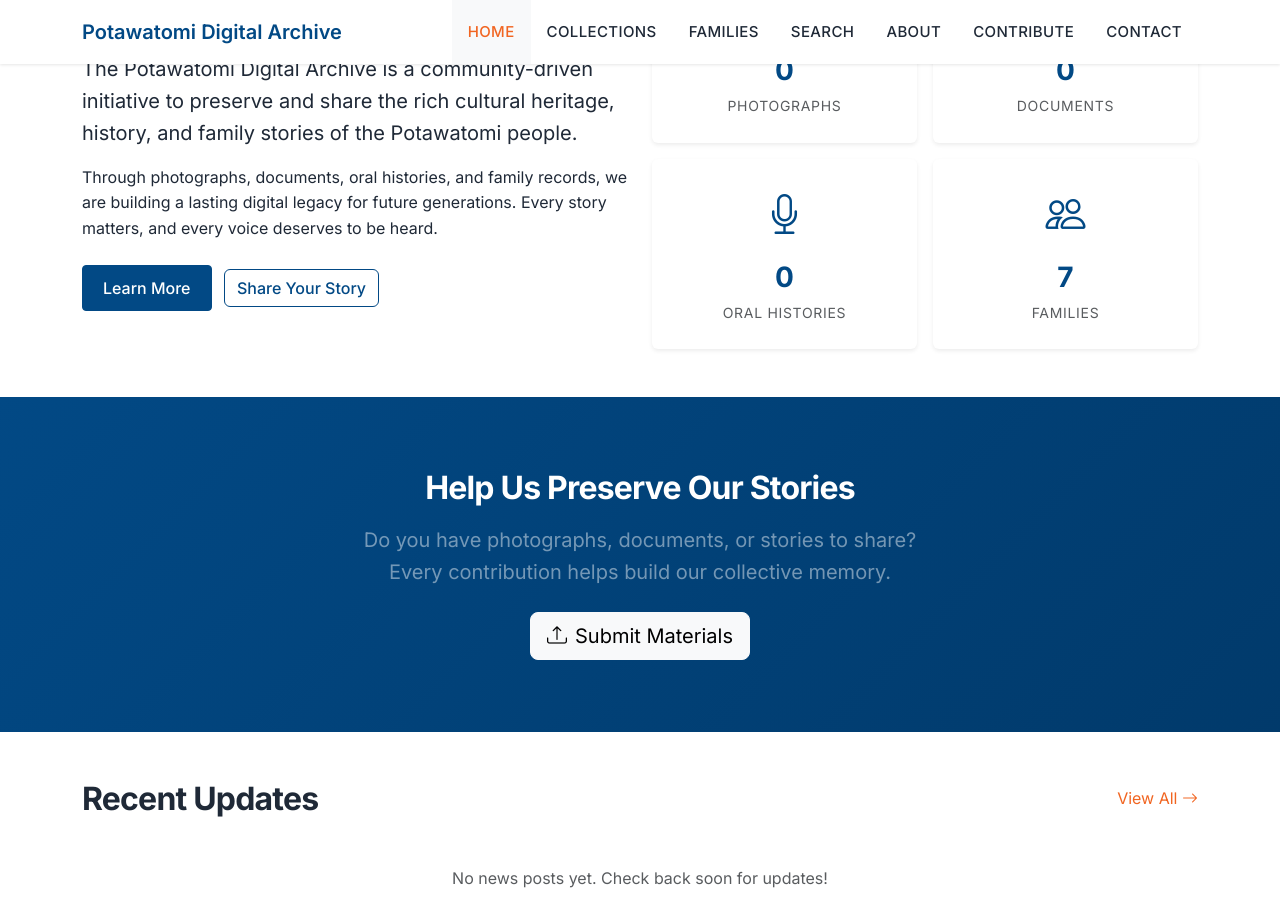
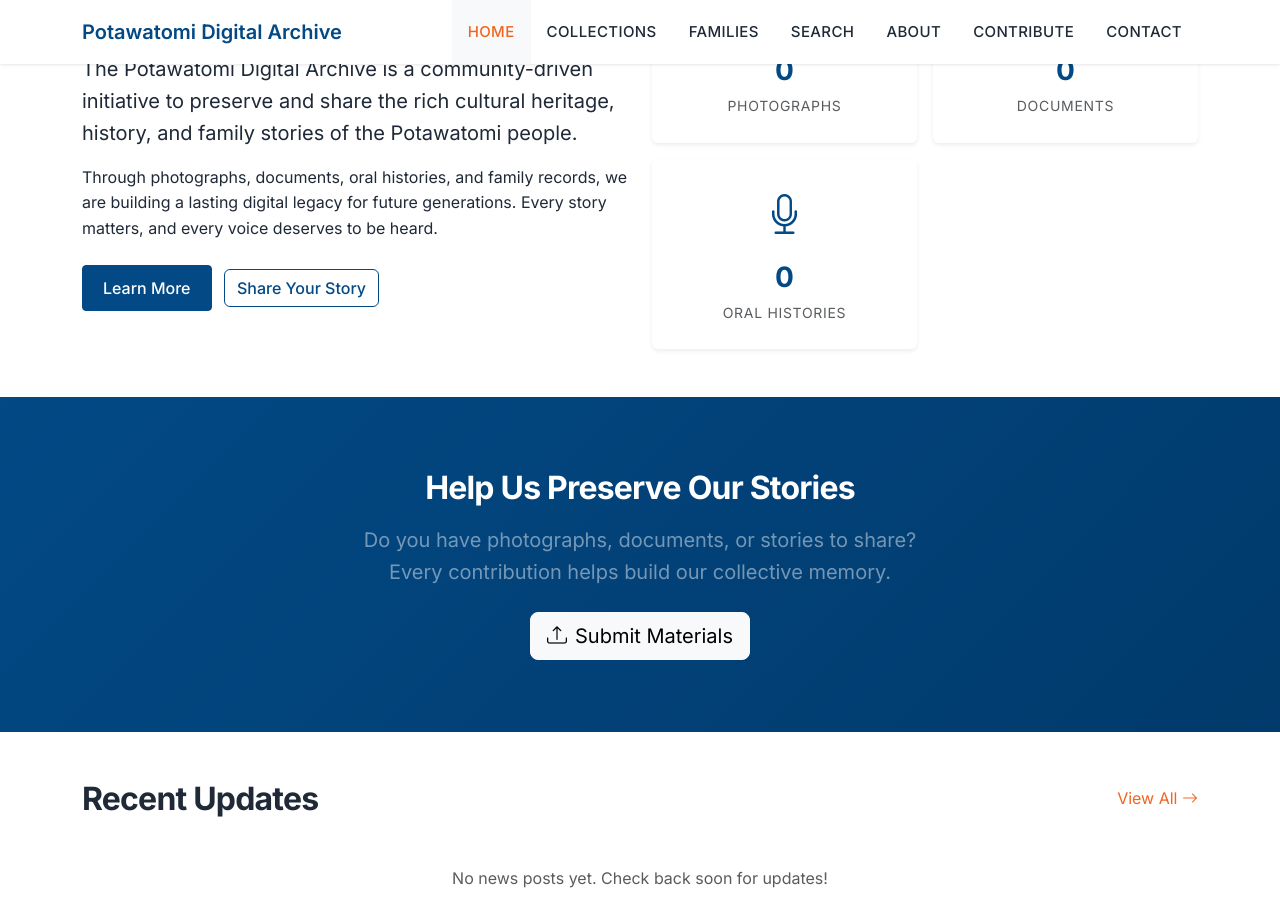
Before and after one commit to toledosteve/potawatomi-digital-archive, a Jekyll site: the page built from hub/index.html, in a window 1280 px wide and 900 px high, scrolled down 2059 px. Built offline with Jekyll 4.4.1, drawn with Linux system fonts in a browser that asks for light colours.

Commit message:
hide families

```diff
--- a/hub/index.html
+++ b/hub/index.html
@@ -125,13 +125,15 @@ title: Home
                 <span class="stat-label text-muted small">Oral Histories</span>
               </div>
             </div>
+            <!-- Families stat hidden for now
             <div class="col-6">
               <div class="stat-card text-center p-4 bg-white rounded shadow-sm">
                 <i class="bi bi-people fs-1 text-primary mb-2 d-block"></i>
-                <span class="stat-number d-block fs-3 fw-bold">7</span>
+                <span class="stat-number d-block fs-3 fw-bold">{{ site.featured_families.size }}</span>
                 <span class="stat-label text-muted small">Families</span>
               </div>
             </div>
+            -->
           </div>
         </div>
       </div>
```
